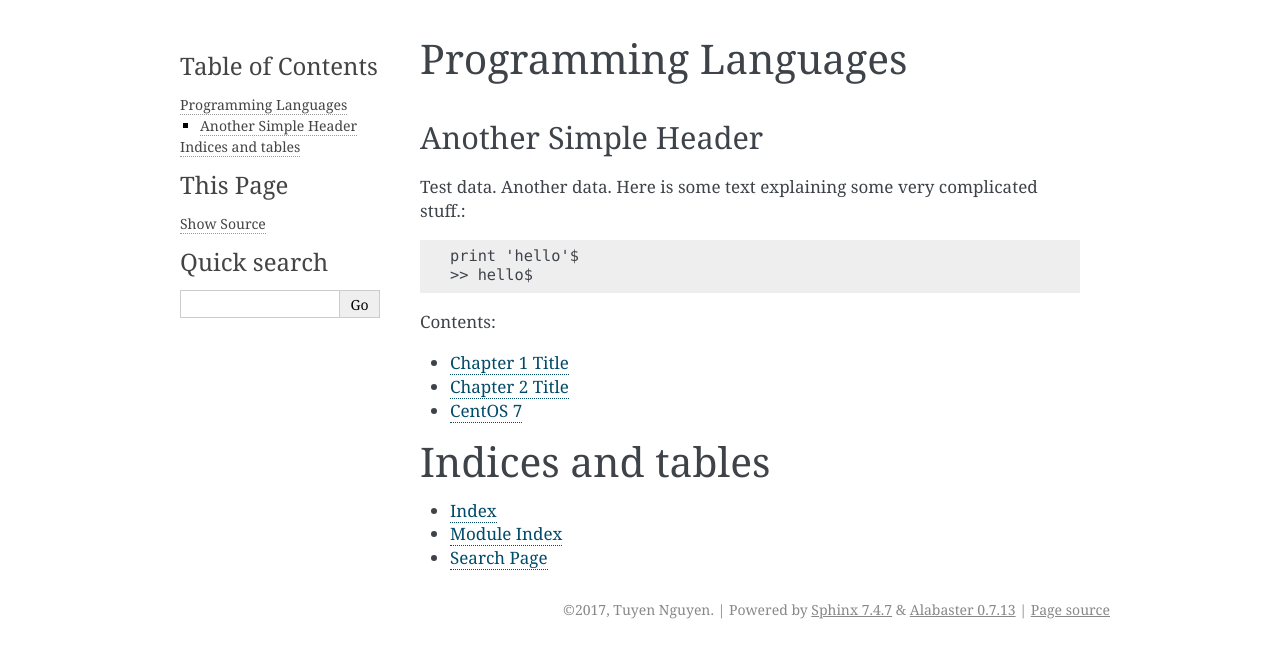
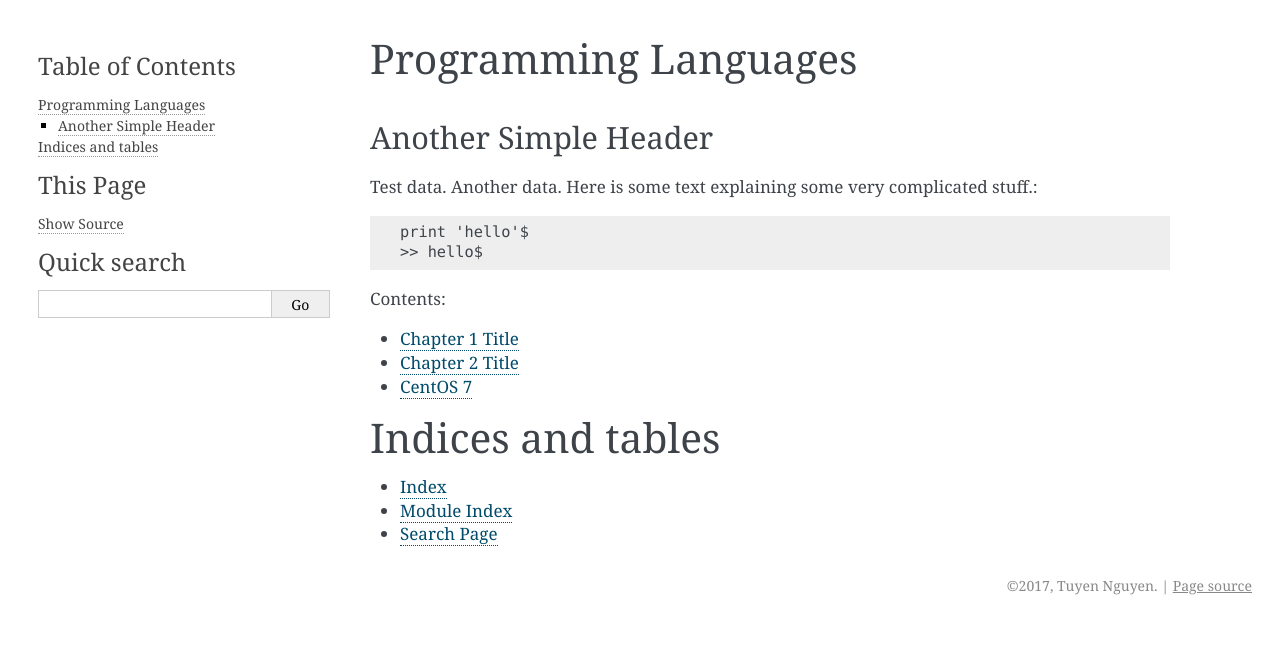
Before and after one commit to tuyennguyensiliconspots/ProgrammingLanguages, a Sphinx documentation site: the page built from source/index.rst, in a window 1280 px wide. Shown: the top 658 px of the page. Built offline with Sphinx 7.4.7, drawn with Linux system fonts in a browser that asks for light colours.

Commit message:
Update Alabaster theme

```diff
--- a/source/conf.py
+++ b/source/conf.py
@@ -84,7 +84,12 @@ todo_include_todos = False
 # a list of builtin themes.
 #
 html_theme = 'alabaster'
-
+html_theme_options = {
+    "fixed_sidebar": "true",
+    "show_powered_by": "false",
+    "page_width": "1224px",
+    "sidebar_width": "312px",
+}
 # Theme options are theme-specific and customize the look and feel of a theme
 # further.  For a list of options available for each theme, see the
 # documentation.
```
